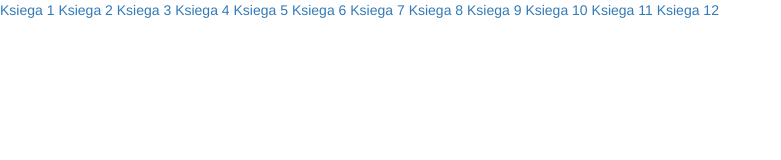
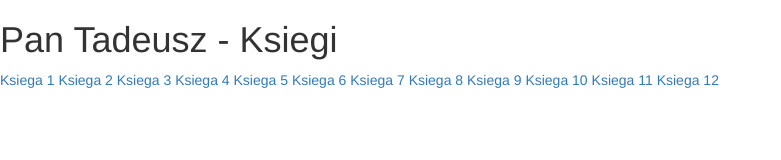
Before and after one commit to kwoskowicz/PanTadeusz, a plain HTML site: page index.html in a window 1280 px wide. Shown: the whole page, without its empty margins (0-781 px from the left). Drawn offline with nearby package versions, Linux system fonts and the light colour scheme.

Commit message:
Update index.html

```diff
--- a/index.html
+++ b/index.html
@@ -13,6 +13,7 @@
 	<title>Pan Tadeusz</title>
 </head>
 <body>
+<h1>Pan Tadeusz - Ksiegi</h1>
 
 <a href=https://github.com/kwoskowicz/PanTadeusz/blob/master/ksiega1.html>Ksiega 1</a>
 <a href=https://github.com/kwoskowicz/PanTadeusz/blob/master/ksiega2.html>Ksiega 2</a>
```
